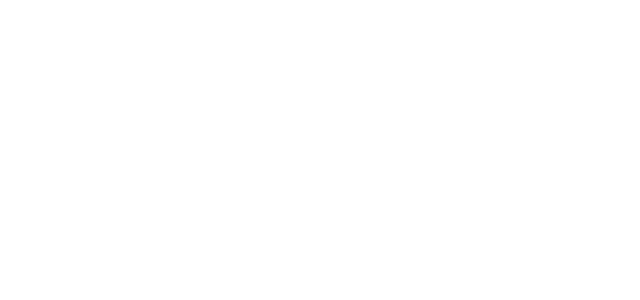
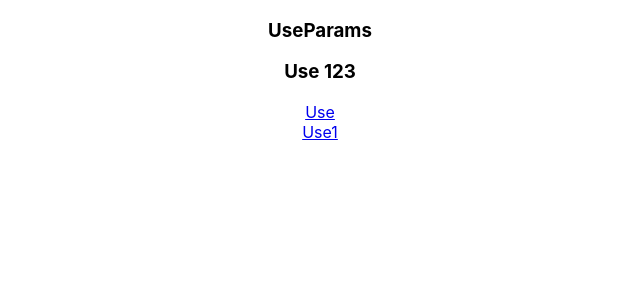
Before and after one commit to Ayshafebin/React-Practice, a React (Create React App) app: page /UseParams/123 in a window 1280 px wide. Before the commit this address had no page. Shown: the top 300 px of the page, without its empty margins (320-960 px from the left). Built offline with nearby package versions, Linux system fonts and the light colour scheme.

Commit message:
UseParams

```diff
--- a/src/App.js
+++ b/src/App.js
@@ -1,6 +1,8 @@
-import { Route, Routes } from 'react-router-dom';
+// import { Route, Routes } from 'react-router-dom';
+import { Link, Route, Routes } from 'react-router-dom';
 import './App.css';
-import Router11 from './Component/Router11';
+import UseParams from './Component/UseParams';
+// import Router11 from './Component/Router11';
 // import Props from './Component/Props';
 // import Context11, { MyContext } from './Component/Context11';
 // import Counter11 from './Component/Counter11';
@@ -60,9 +62,17 @@
 
       {/* <Props value={'Props value'}/> */}
 
+      {/* <Routes>
+        <Route path='/' element={<Router11/>} />
+      </Routes> */}
+
       <Routes>
-        <Route path='/' element={<Router11/>} />
+        <Route path='/UseParams/:id' element={<UseParams/>} />
       </Routes>
+      <Link to='/UseParams/123'>Use</Link> <br/>
+      <Link to='/UseParams/456'>Use1</Link>
+
+
 
     </div>
   );
--- /dev/null
+++ b/src/Component/UseParams.jsx
@@ -0,0 +1,16 @@
+import React from 'react'
+import { useParams } from 'react-router-dom'
+
+const UseParams = () => {
+
+    const {id} = useParams();
+
+  return (
+    <div>
+        <h3>UseParams</h3>
+        <h3>Use {id}</h3>
+    </div>
+  )
+}
+
+export default UseParams
```
